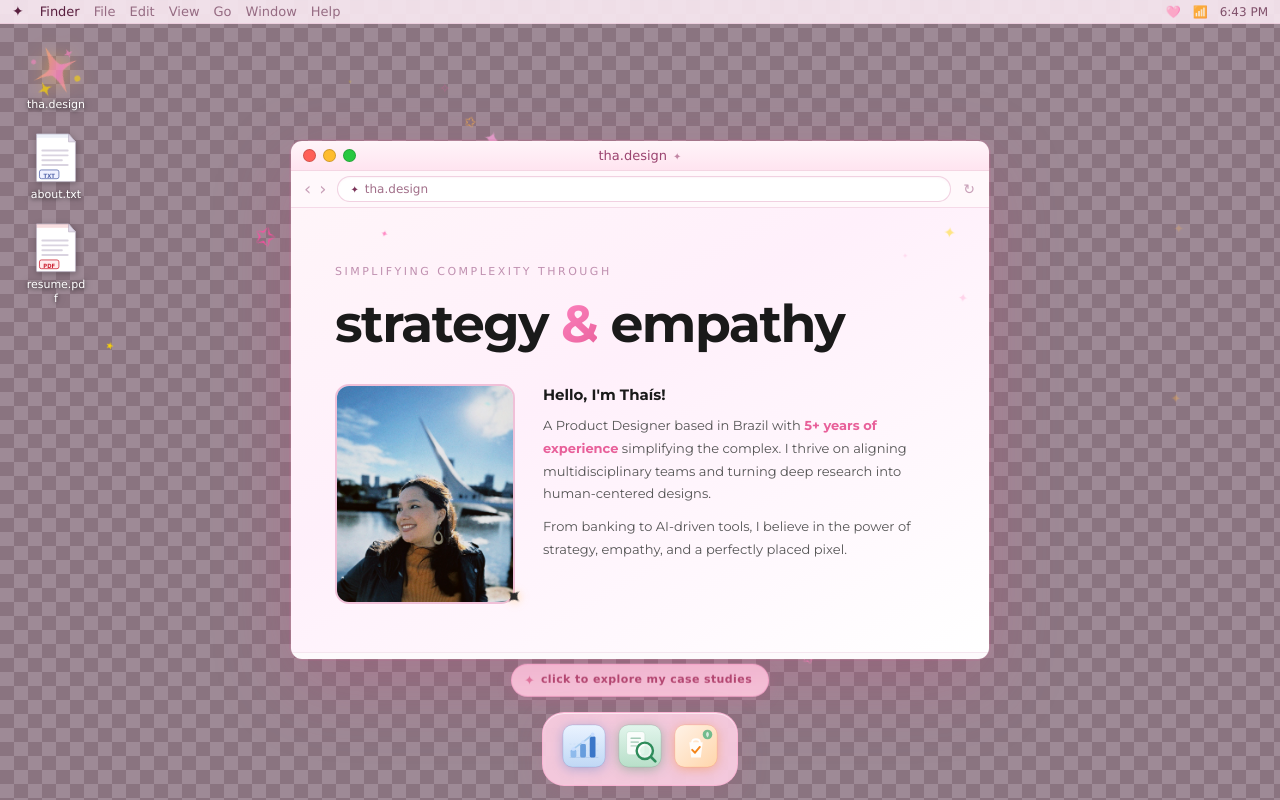
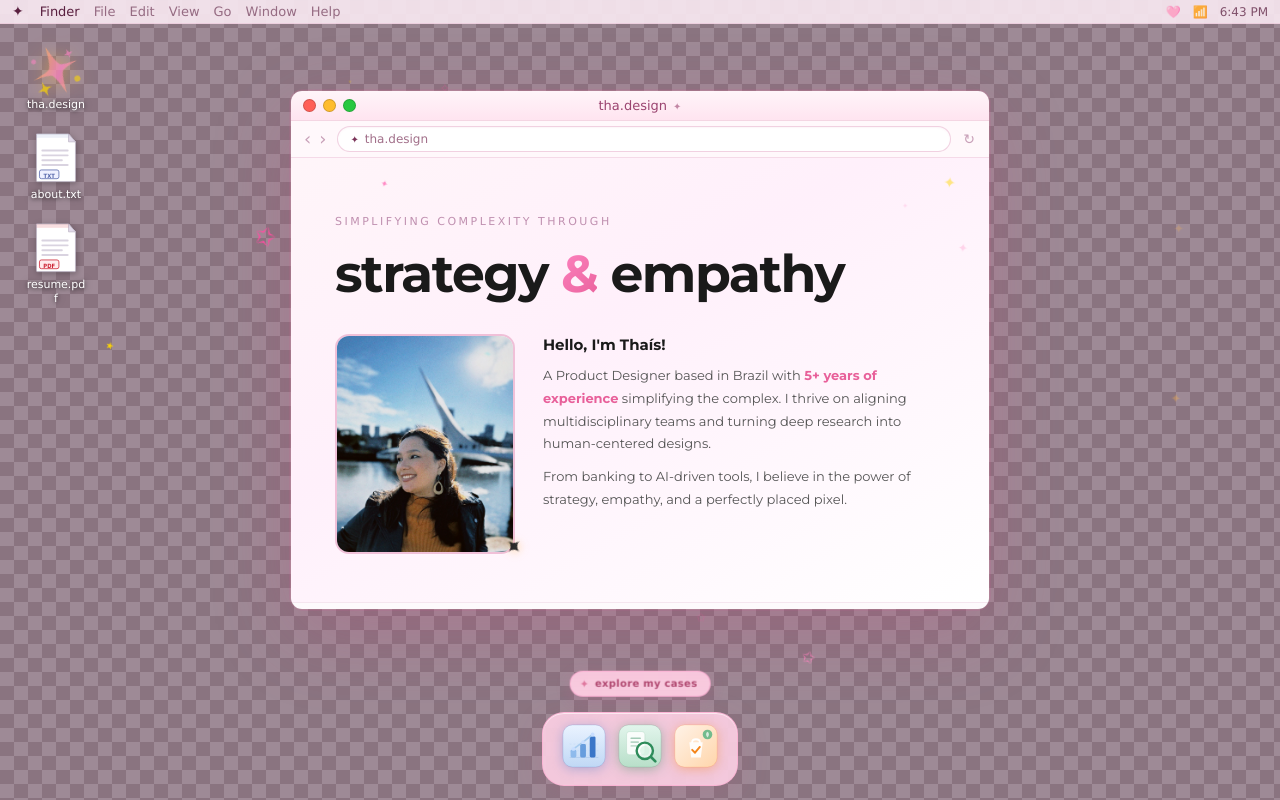
Before and after one commit to thsslopes/portfolio, a React (Vite) app: page / in a window 1280 px wide. Built offline with nearby package versions, Linux system fonts and the light colour scheme; a web font is replaced by a local one.

Commit message:
Move home window up, compact hint pill

```diff
--- a/src/Portfolio2.jsx
+++ b/src/Portfolio2.jsx
@@ -90,7 +90,7 @@ function useWindowManager() {
     const cx = (w) => Math.max(20, Math.round((vw - w) / 2))
     const cy = (h) => Math.max(44, Math.round((vh - h) / 2))
     return {
-      home:            { x: cx(700), y: cy(520) },
+      home:            { x: cx(700), y: Math.max(44, cy(520) - 50) },
       about:           { x: cx(600), y: cy(560) },
       resume:          { x: cx(580), y: cy(520) },
       projects:        { x: cx(580), y: cy(340) },
@@ -3322,21 +3322,21 @@ function Desktop({ windows, onOpen }) {
         WebkitBackdropFilter: 'blur(10px)',
         border: '1px solid rgba(255,170,210,0.7)',
         borderRadius: 20,
-        padding: '6px 16px 6px 12px',
+        padding: '4px 12px 4px 9px',
         pointerEvents: 'none',
         animation: 'hint-float 3s ease-in-out infinite',
         boxShadow: '0 4px 16px rgba(220,100,160,0.18)',
         zIndex: 99991,
       }}>
-        <span style={{ fontSize: 13, color: '#E07AA0' }}>✦</span>
+        <span style={{ fontSize: 11, color: '#E07AA0' }}>✦</span>
         <span style={{
-          fontSize: 11,
+          fontSize: 10,
           fontFamily: MAC.font,
           color: '#B04870',
           fontWeight: 600,
-          letterSpacing: 0.4,
+          letterSpacing: 0.3,
           whiteSpace: 'nowrap',
-        }}>click to explore my case studies</span>
+        }}>explore my cases</span>
       </div>
 
       {/* Click burst */}
```
